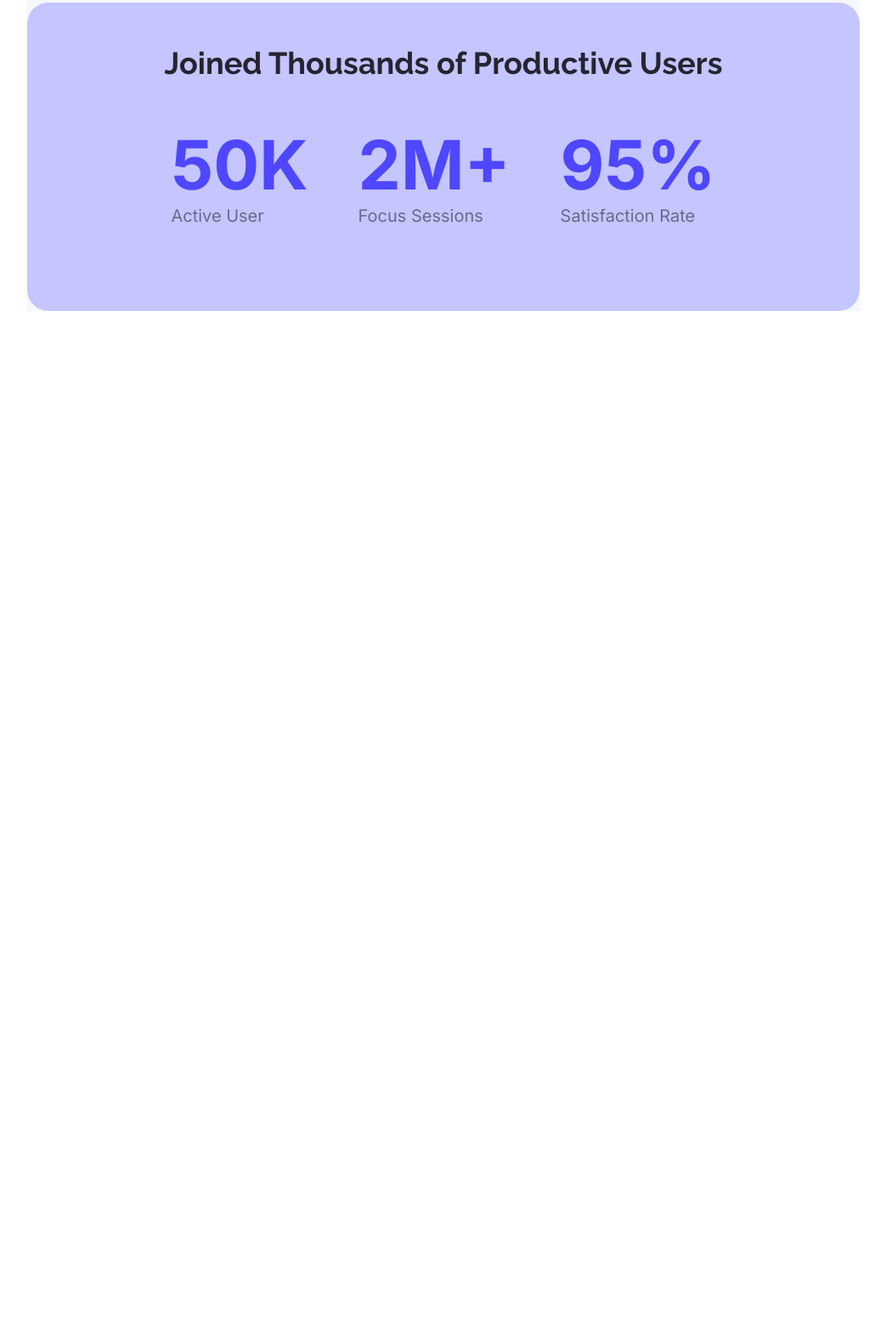
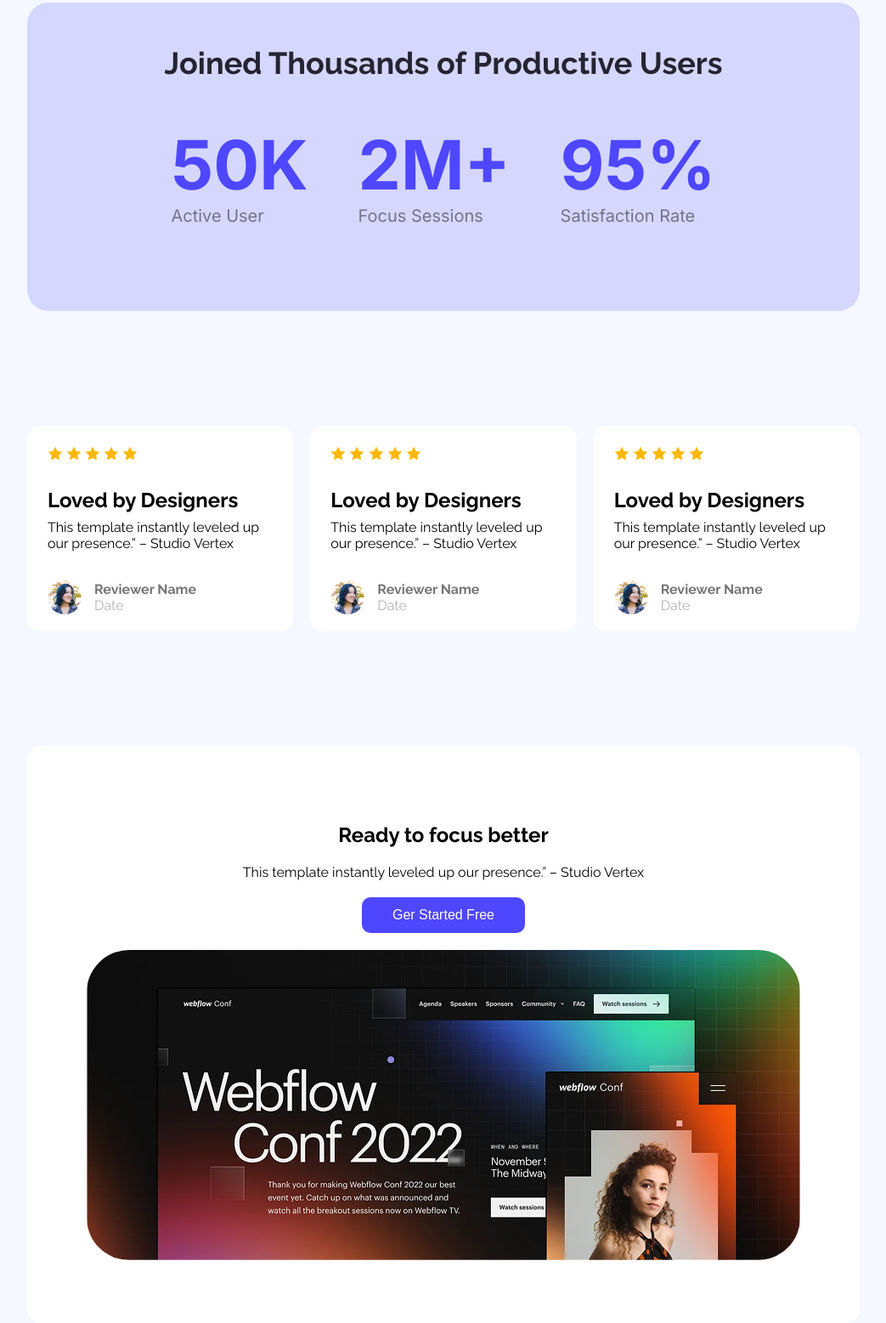
Before and after one commit to Nazmul214088/Assignment-01, a plain HTML site: page index.html in a window 1280 px wide. Shown: the part 1113-2670 px from the top of the page at 85% size, without its empty margins (118-1161 px from the left). Before the commit the page ends 1554 px from the top, so only its background shows below. Drawn offline with Linux system fonts and the light colour scheme.

Commit message:
End Ready to focus better

```diff
--- a/css/style.css
+++ b/css/style.css
@@ -16,6 +16,7 @@ body {
     background-color: #4E47FF;
     border-radius: 10px;
     border: none;
+    cursor: pointer;
 }
 
 /* header */
@@ -52,7 +53,7 @@ body {
 
 /* Main Section */
 .main{
-    margin: 0 150px;
+    padding: 0 150px;
     background-color: #F5F8FF;
 }
 
@@ -84,7 +85,7 @@ body {
     margin-bottom: 75px;
     padding: 50px 140px;
     border-radius: 25px;
-    background-color: #4d47ff49;
+    background-color: #4d47ff2f;
 }
 .productive_user_title{
     font-size: 36px;
@@ -109,3 +110,70 @@ body {
     font-size: 20px;
     color: #00000077;
 }
+
+/* our users say Section */
+.users_say{
+    margin: 135px 0;
+}
+.pro_users{
+    display: flex;
+    gap: 20px;
+}
+.pro_user{
+    padding: 24px;
+    background-color: #fff;
+    border-radius: 15px;
+    width: 365px;
+    height: 242px;
+    border-radius: 15px;
+}
+.pro_users .description{
+    font-size: 16px;
+}
+.pro_users .pro_user_title{
+    font-size: 24px;
+    padding: 8px 0;
+}
+.pro_user .profile{
+    display: flex;
+    align-items: center;
+    padding-bottom: 24px;
+}
+.pro_user_info{
+    padding: 20px 0;
+}
+.pro_user .profile div h4{
+    color: #757575;
+    font-size: 16px;
+}
+.pro_user .profile div p{
+    color: #B3B3B3;
+    font-size: 16px;
+}
+.pro_user .profile img{
+    height: 40px;
+    width: 40px;
+    border-radius: 50%;
+}
+.pro_user .profile div{
+    padding: 15px;
+}
+/* Ready to focus better section */
+.focus{
+    text-align: center;
+    padding: 70px 0;
+    border-radius: 15px;
+    background-color: #fff;
+}
+.focus .focus_title{
+    padding: 20px 0;
+}
+.size{
+    font-size: 16px;
+    margin: 20px 0;
+    font-weight: 500;
+}
+.focus img{
+    width: 840px;
+    border-radius: 50px;
+}
--- a/index.html
+++ b/index.html
@@ -56,6 +56,75 @@
                 </div>
             </div>
          </section>
+         <!-- our users say Section -->
+          <section class="users_say">
+            <div class="pro_users">
+                <div class="pro_user">
+                    <img src="./Assets/icon-star.png" alt="">
+                    <img src="./Assets/icon-star.png" alt="">
+                    <img src="./Assets/icon-star.png" alt="">
+                    <img src="./Assets/icon-star.png" alt="">
+                    <img src="./Assets/icon-star.png" alt="">
+                    <div class="pro_user_info">
+                        <h3 class="pro_user_title">Loved by Designers</h3>
+                        <p class="description">This template instantly leveled up our presence.” – Studio Vertex</p>
+                    </div>
+                    <div class="profile">
+                        <img src="./Assets/avatar.png" alt="" class="user_fig">
+                        <div>
+                            <h4>Reviewer Name</h4>
+                            <p>Date</p>
+                        </div>
+                    </div>
+                </div>
+                <div class="pro_user">
+                    <img src="./Assets/icon-star.png" alt="">
+                    <img src="./Assets/icon-star.png" alt="">
+                    <img src="./Assets/icon-star.png" alt="">
+                    <img src="./Assets/icon-star.png" alt="">
+                    <img src="./Assets/icon-star.png" alt="">
+                    <div class="pro_user_info">
+                        <h3 class="pro_user_title">Loved by Designers</h3>
+                        <p class="description">This template instantly leveled up our presence.” – Studio Vertex</p>
+                    </div>
+                    <div class="profile">
+                        <img src="./Assets/avatar.png" alt="" class="user_fig">
+                        <div>
+                            <h4>Reviewer Name</h4>
+                            <p>Date</p>
+                        </div>
+                    </div>
+                </div>
+                <div class="pro_user">
+                    <img src="./Assets/icon-star.png" alt="">
+                    <img src="./Assets/icon-star.png" alt="">
+                    <img src="./Assets/icon-star.png" alt="">
+                    <img src="./Assets/icon-star.png" alt="">
+                    <img src="./Assets/icon-star.png" alt="">
+                    <div class="pro_user_info">
+                        <h3 class="pro_user_title">Loved by Designers</h3>
+                        <p class="description">This template instantly leveled up our presence.” – Studio Vertex</p>
+                    </div>
+                    <div class="profile">
+                        <img src="./Assets/avatar.png" alt="" class="user_fig">
+                        <div>
+                            <h4>Reviewer Name</h4>
+                            <p>Date</p>
+                        </div>
+                    </div>
+                </div>
+            </div>
+          </section>
+        <!-- Ready to focus better section -->
+         <section class="focus">
+            <h2 class="focus_title">Ready to focus better</h2>
+            <p class="focus_description">This template instantly leveled up our presence.” – Studio Vertex</p>
+            <button class="btn size">Ger Started Free</button>
+            <br>
+            <img src="./Assets/wc-big.png" alt="">
+         </section>
+
+
     </main>
     <footer class="footer"></footer>
 </body>
```
